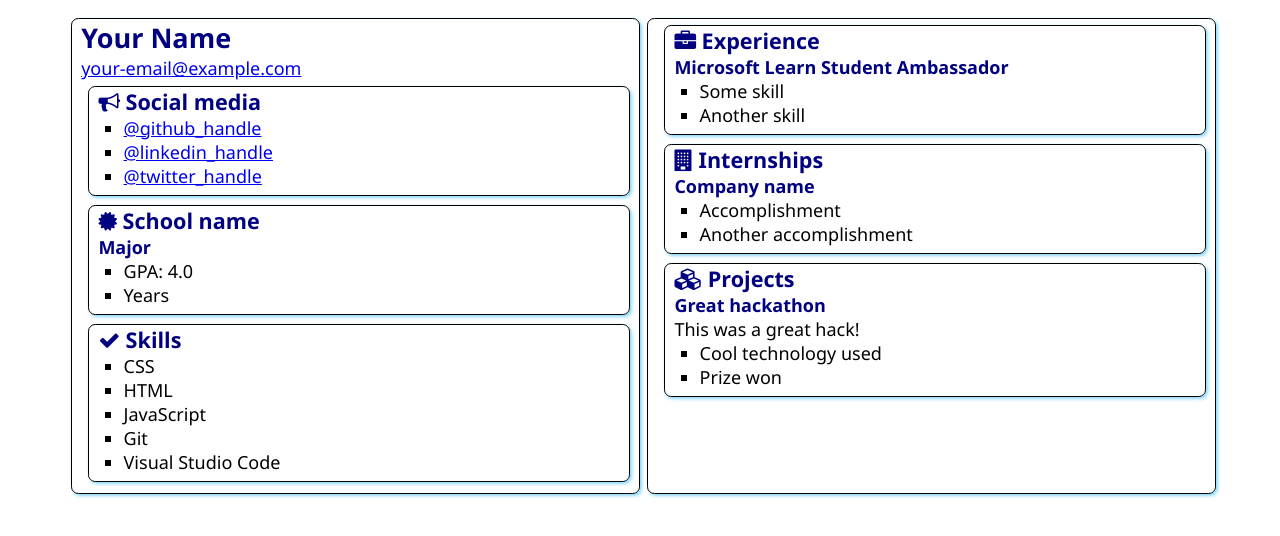
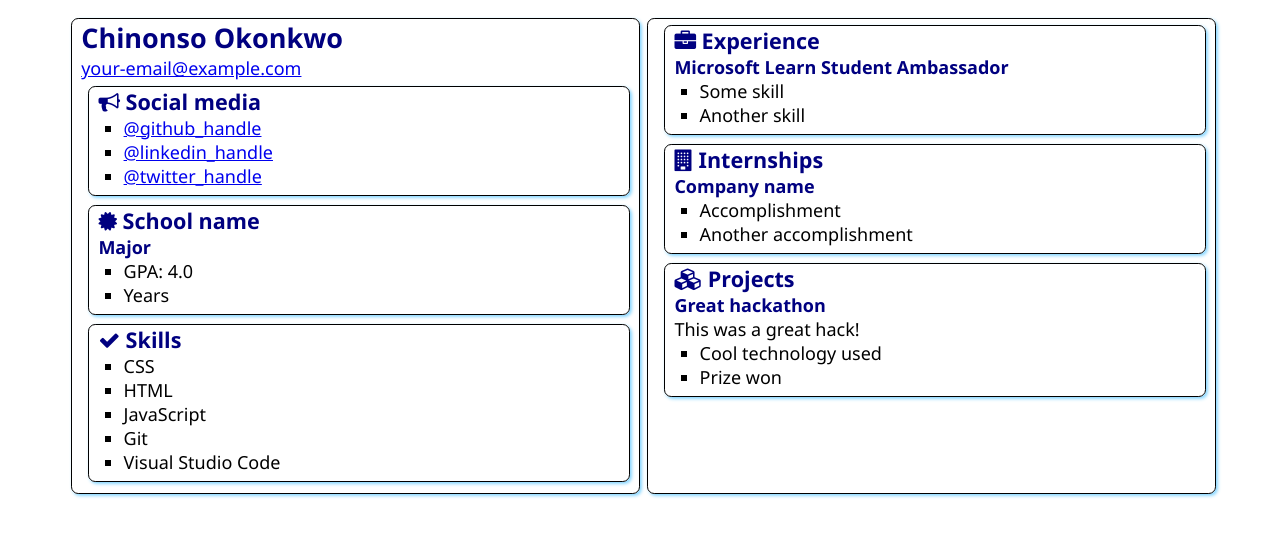
Before and after one commit to Nonso-Analytics/SATechnicalOnboarding, a plain HTML site: page src/index.html in a window 1280 px wide. Drawn offline with Linux system fonts and the light colour scheme.

Commit message:
as per the requirements...

```diff
--- a/src/index.html
+++ b/src/index.html
@@ -12,7 +12,7 @@
 <body>
     <main>
         <article class="box">
-            <h1>Your Name</h1>
+            <h1>Chinonso Okonkwo</h1>
             <div><a href="mailto:your.email@example.com">your-email@example.com</a></div>
 
             <section class="box">
```
Also changed, not shown: 1 other file.
